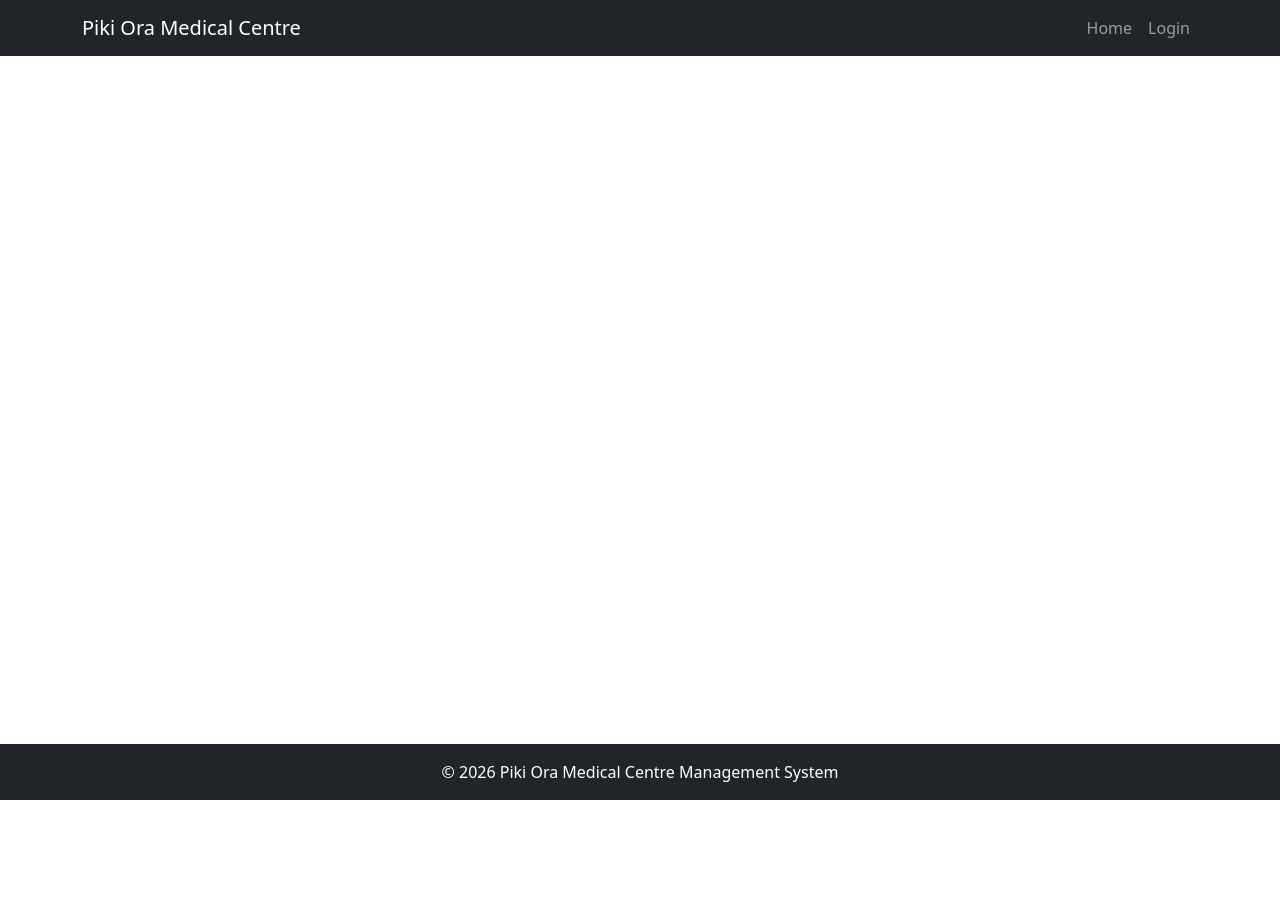
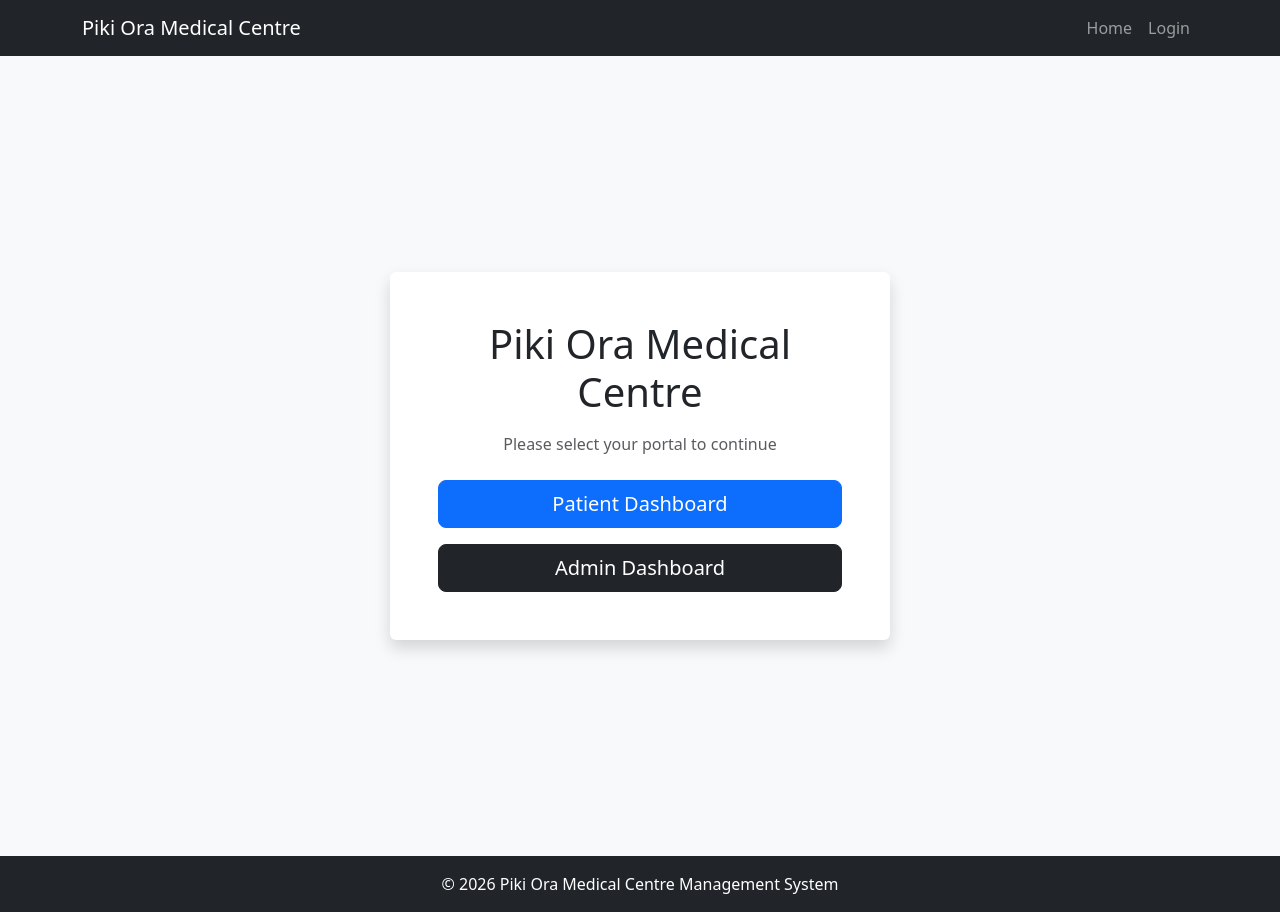
Before and after one commit to bilitixi/appointmentsytemui, a React (Create React App) app: page / in a window 1280 px wide. Before the commit the page ends 800 px from the top, so only its background shows below. Built offline with nearby package versions, Linux system fonts and the light colour scheme.

Commit message:
Add authentication

```diff
--- /dev/null
+++ b/src/Admin/AdminDashboard.js
@@ -0,0 +1,9 @@
+import React from 'react';
+
+function AdminDashboard(props) {
+    return (
+        <div>Admin Dashboard</div>
+    );
+}
+
+export default AdminDashboard;
--- a/src/App.js
+++ b/src/App.js
@@ -5,6 +5,11 @@ import Login from './Registration/Login';
 import Register from './Registration/Register';
 import 'bootstrap/dist/css/bootstrap.min.css';
 import Navigation from "./Components/Navigation";
+import Options from "./Components/Options";
+import PatientDashboard from "./Patient/PatientDashboard";
+import AdminDashboard from "./Admin/AdminDashboard";
+import ProtectedRoute from "./Components/ProtectedRoute";
+import Error from "./Components/Error";
 
 function App() {
   return (
@@ -12,7 +17,22 @@ function App() {
 
       <BrowserRouter>
       <Navigation/>
+
+
       <Routes>
+          <Route path="/" element={<Options/>} />
+          <Route path="/error" element={<Error/>} />
+
+          <Route path="/patientDashboard" element={
+              <ProtectedRoute>
+              <PatientDashboard/>
+              </ProtectedRoute>
+              } />
+          <Route path="/adminDashboard" element={
+              <ProtectedRoute>
+              <AdminDashboard/>
+             </ProtectedRoute>} />
+
         <Route path="/login" element={<Login/>} />
         <Route path="/register" element={<Register/>} />
       </Routes>
--- /dev/null
+++ b/src/Components/Error.js
@@ -0,0 +1,9 @@
+import React from 'react';
+
+function Error(props) {
+    return (
+        <div>Error</div>
+    );
+}
+
+export default Error;
--- /dev/null
+++ b/src/Components/Options.js
@@ -0,0 +1,77 @@
+import React from "react";
+import { useNavigate } from "react-router";
+import axios from "axios";
+
+function Options() {
+
+    const navigate = useNavigate();
+
+    async function handleSelection(selectedRole) {
+
+        try {
+
+            const response = await axios.get("http://127.0.0.1:8000/me/", {
+                headers: {
+                    Authorization: `Token ${localStorage.getItem("token")}`
+                }
+            });
+
+            const isStaff = response.data.is_staff;
+
+            // backend role
+            const userRole = isStaff ? "admin" : "patient";
+
+            // compare with clicked option
+            if (userRole === selectedRole) {
+                if (userRole === "admin") {
+                    navigate("/adminDashboard");
+                } else {
+                    navigate("/patientDashboard");
+                }
+            } else {
+                navigate("/error");
+            }
+
+        } catch (error) {
+            console.log(error);
+            navigate("/login");
+        }
+    }
+
+    return (
+        <div className="d-flex align-items-center justify-content-center"
+             style={{ height: "100vh", background: "#f8f9fa" }}>
+
+            <div className="text-center p-5 shadow rounded bg-white"
+                 style={{ maxWidth: "500px", width: "100%" }}>
+
+                <h1 className="mb-3">Piki Ora Medical Centre</h1>
+
+                <p className="text-muted mb-4">
+                    Please select your portal to continue
+                </p>
+
+                <div className="d-grid gap-3">
+
+                    <button
+                        className="btn btn-primary btn-lg"
+                        onClick={() => handleSelection("patient")}
+                    >
+                        Patient Dashboard
+                    </button>
+
+                    <button
+                        className="btn btn-dark btn-lg"
+                        onClick={() => handleSelection("admin")}
+                    >
+                        Admin Dashboard
+                    </button>
+
+                </div>
+
+            </div>
+        </div>
+    );
+}
+
+export default Options;
--- /dev/null
+++ b/src/Components/ProtectedRoute.js
@@ -0,0 +1,78 @@
+import {Navigate, useLocation, useNavigate} from "react-router";
+import { useEffect, useState } from "react";
+import axios from "axios";
+
+function ProtectedRoute({ children }) {
+
+    const [loading, setLoading] = useState(true);
+    const [isValid, setIsValid] = useState(false);
+    const navigate = useNavigate();
+
+
+    const token = localStorage.getItem("token");
+    const location = useLocation();
+    function checkLoginStatus(){
+        let config = {
+          method: 'get',
+          maxBodyLength: Infinity,
+          url: 'http://127.0.0.1:8000/me/',
+          headers: {
+            'Authorization': `Token ${localStorage.getItem("token")}`
+          }
+        };
+
+        axios.request(config)
+        .then((response) => {
+          console.log(JSON.stringify(response.data.is_staff));
+          if(response.data.is_staff){
+
+              navigate('/adminDashboard');
+
+          }else{
+            navigate('/patientDashboard');
+          }
+        })
+        .catch((error) => {
+          console.log(error);
+        });
+
+    }
+
+    useEffect(() => {
+
+        if (!token) {
+            setIsValid(false);
+            setLoading(false);
+            return;
+        }
+
+        axios.get("http://127.0.0.1:8000/check_auth/", {
+            headers: {
+                Authorization: `Token ${token}`
+            }
+        })
+        .then(() => {
+            setIsValid(true);
+            checkLoginStatus();
+        })
+        .catch(() => {
+            setIsValid(false);
+        })
+        .finally(() => {
+            setLoading(false);
+        });
+
+    }, [token]);
+
+    if (loading) {
+        return <div>Checking authentication...</div>;
+    }
+
+    if (!isValid) {
+        return <Navigate to="/login" state={{ from: location }} replace />;
+    }
+
+    return children;
+}
+
+export default ProtectedRoute;
--- /dev/null
+++ b/src/Patient/PatientDashboard.js
@@ -0,0 +1,9 @@
+import React from 'react';
+
+function PatientDashboard(props) {
+    return (
+        <div>Patient Dashboard</div>
+    );
+}
+
+export default PatientDashboard;
--- a/src/Registration/Login.js
+++ b/src/Registration/Login.js
@@ -1,12 +1,13 @@
 import React from 'react';
 import axios from 'axios';
 import { useState } from 'react';
-import {Link} from "react-router";
+import {Link, useNavigate} from "react-router";
 
 function Login(props) {
     const [username, setUsername] = useState('');
     const [password, setPassword] = useState('');
     const [error, setError] = useState('');
+    const navigate = useNavigate();
     async function handleLogin(e) {
         e.preventDefault();
 
@@ -29,12 +30,38 @@ function Login(props) {
             .then((response) => {
                 console.log(JSON.stringify(response.data));
                 localStorage.setItem("token", response.data.token);
+                checkLoginStatus();
+
 
             })
             .catch((error) => {
                 console.log(error);
                 setError('Invalid username or password');
             });
+    }
+    function checkLoginStatus(){
+        let config = {
+          method: 'get',
+          maxBodyLength: Infinity,
+          url: 'http://127.0.0.1:8000/me/',
+          headers: {
+            'Authorization': `Token ${localStorage.getItem("token")}`
+          }
+        };
+
+        axios.request(config)
+        .then((response) => {
+          console.log(JSON.stringify(response.data.is_staff));
+          if(response.data.is_staff){
+            navigate('/adminDashboard');
+          }else{
+            navigate('/patientDashboard');
+          }
+        })
+        .catch((error) => {
+          console.log(error);
+        });
+
     }
     return (
 
```
